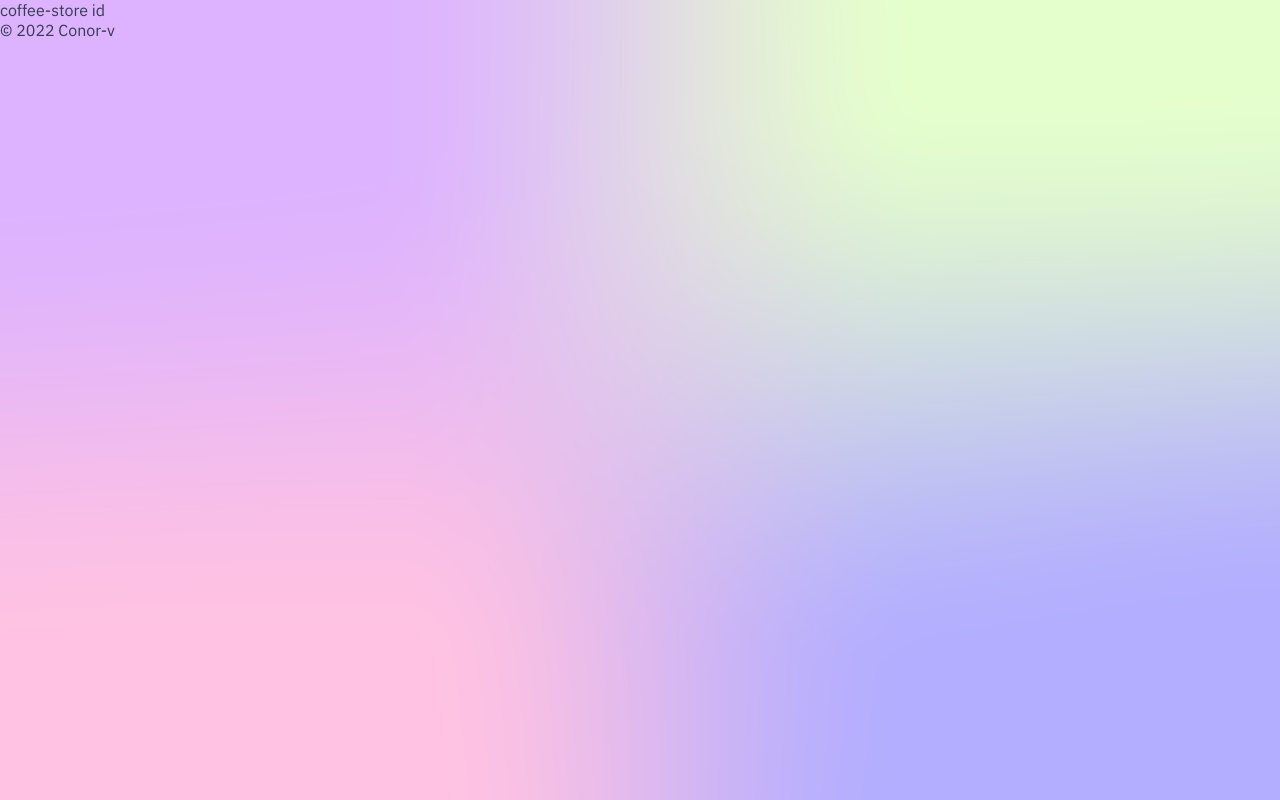
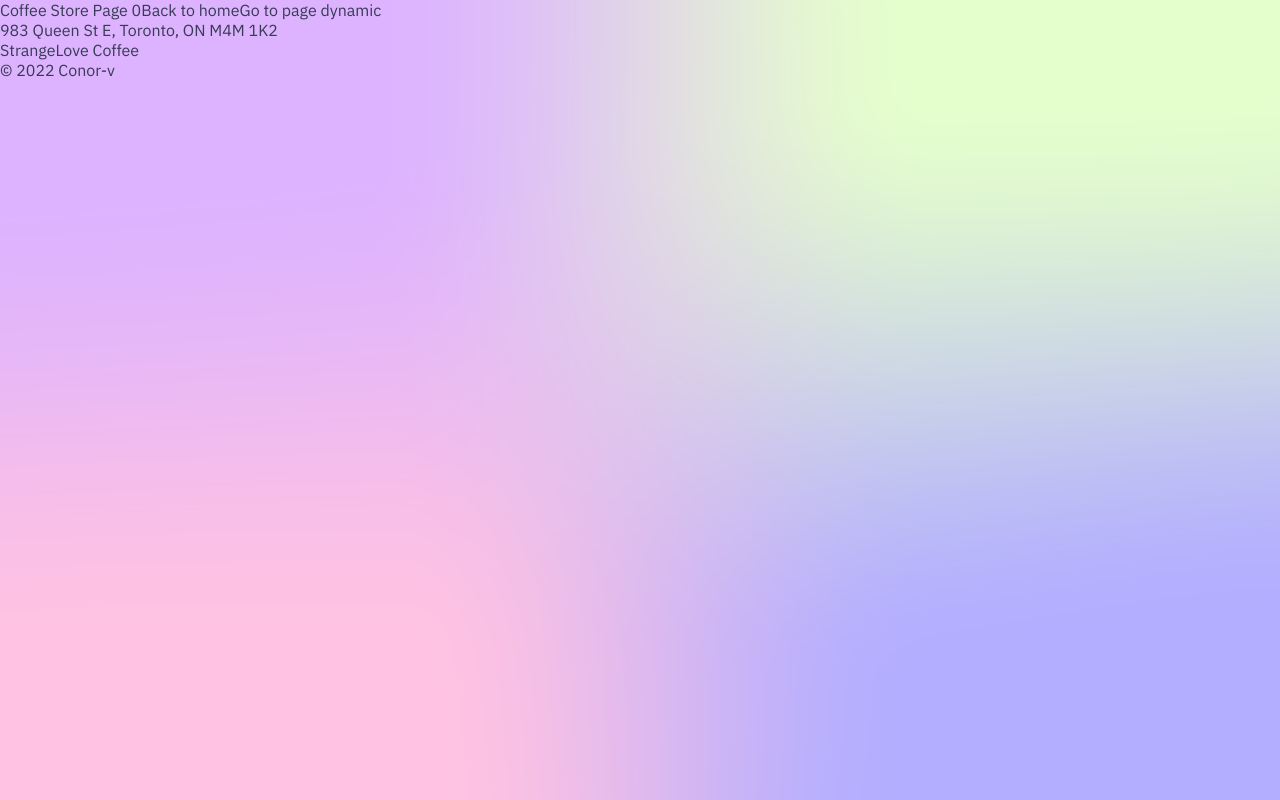
Before and after one commit to conor-v/coffee-connoisseur-ZTM, a Next.js app: page /coffee-store/0 in a window 1280 px wide. Built offline with nearby package versions, Linux system fonts and the light colour scheme.

Commit message:
staticpaths implementeren

```diff
--- a/pages/coffee-store/[id].js
+++ b/pages/coffee-store/[id].js
@@ -1,7 +1,42 @@
-const CoffeeStore = () => {
-  return (
-    <p>coffee-store id</p>
-  )
+import { useRouter } from "next/router";
+import Link from "next/link";
+
+import coffeeStoresData from "../../data/coffee-stores.json";
+
+export async function getStaticProps(staticProps) {
+  const params = staticProps.params;
+  return {
+    props: {
+      coffeeStore: coffeeStoresData.find((coffeeStore) => {
+        return coffeeStore.id.toString() === params.id; //dynamic id
+      }),
+    },
+  };
 }
 
-export default CoffeeStore
+export function getStaticPaths() {
+  return {
+    paths: [{ params: { id: "0" } }, { params: { id: "1" } }, { params: { id: "300" } }],
+    fallback: false
+  };
+}
+
+const CoffeeStore = (props) => {
+  const router = useRouter();
+  console.log("router", router);
+  return (
+    <div>
+      Coffee Store Page {router.query.id}
+      <Link href="/">
+        <a>Back to home</a>
+      </Link>
+      <Link href="/coffee-store/dynamic">
+        <a>Go to page dynamic</a>
+      </Link>
+
+      <p>{props.coffeeStore.address}</p>
+      <p>{props.coffeeStore.name}</p>
+    </div>
+  );
+};
+export default CoffeeStore;
```
Also changed, not shown: pages/index.js (+7 -2 lines), styles/Home.module.css (+8 -0 lines).
